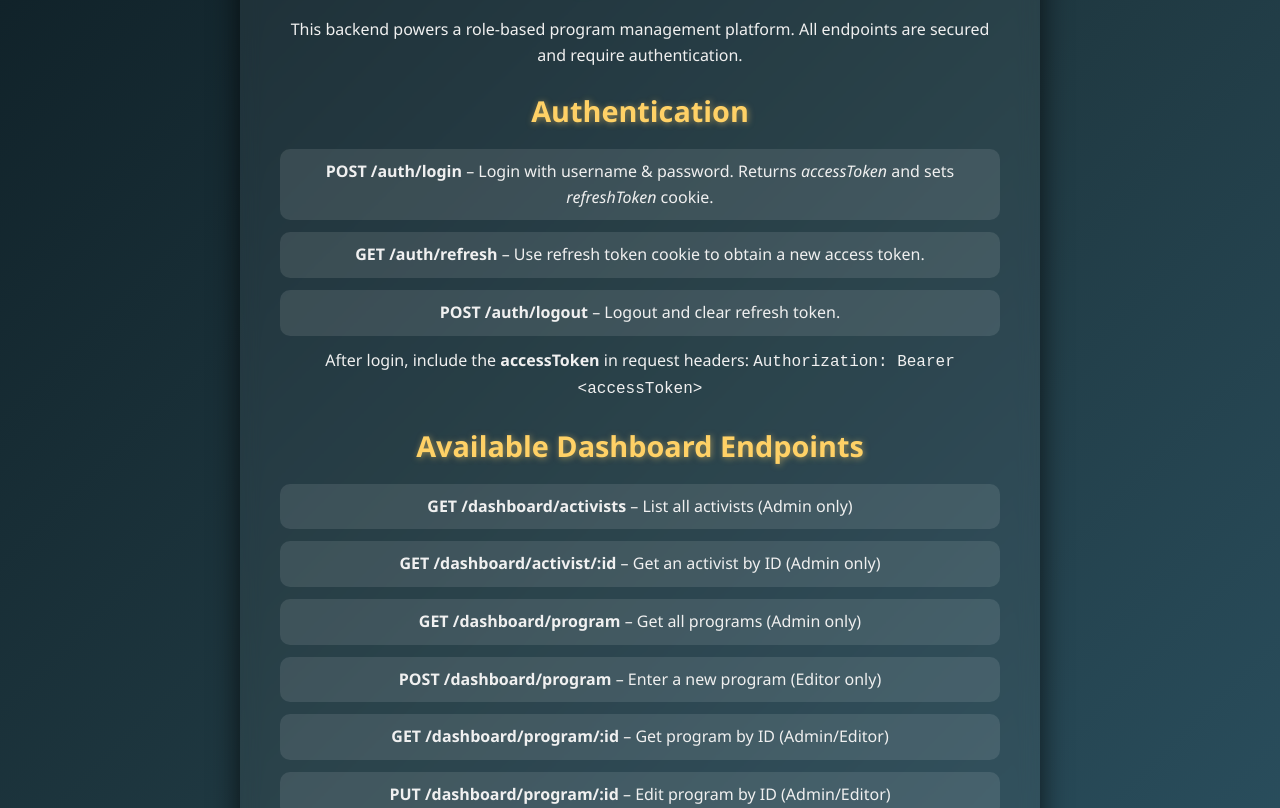
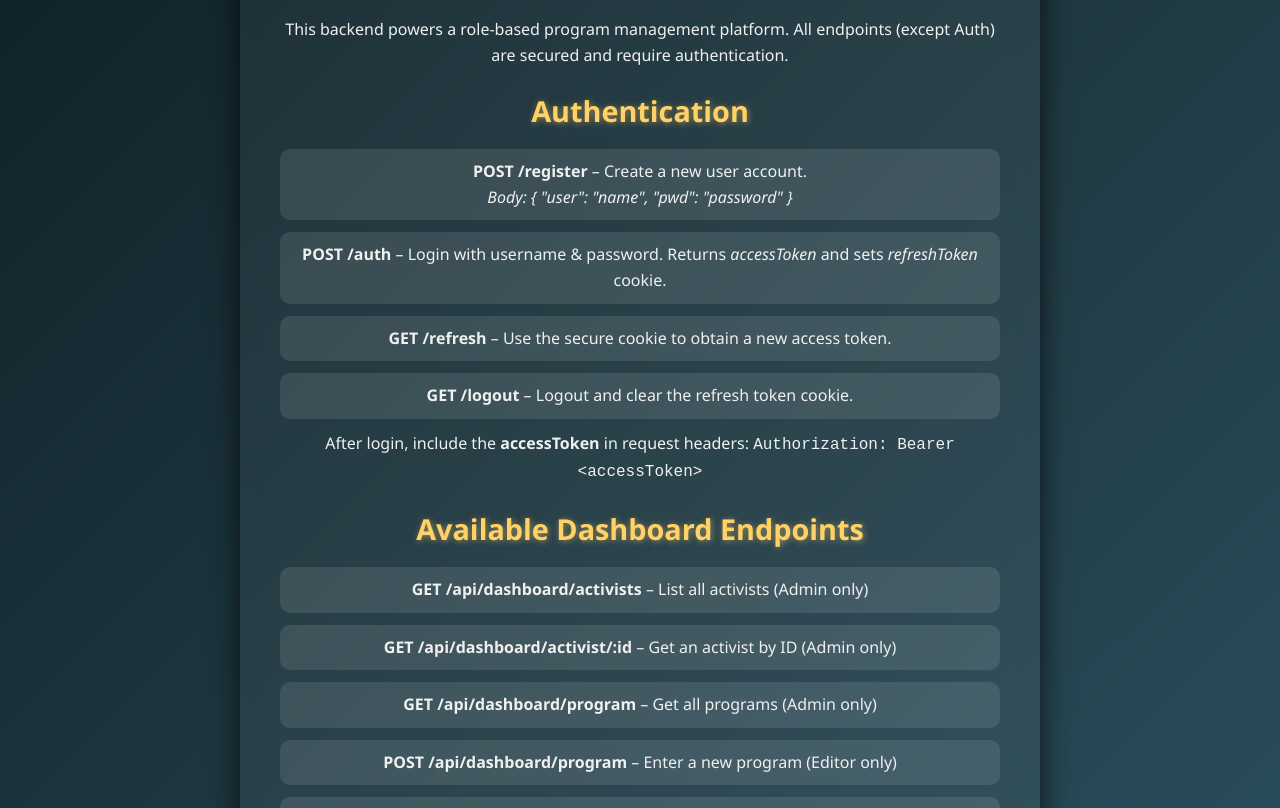
Before and after one commit to MeghanaJammu/expressnodebackend, a website: page views/index.html in a window 1280 px wide. Shown: the part 127-935 px from the top of the page. Drawn offline with Linux system fonts and the light colour scheme; files that its build step writes are made by us from their sources.

Commit message:
some debuggings

```diff
--- a/views/index.html
+++ b/views/index.html
@@ -11,21 +11,27 @@
       <h1>Welcome to MyServer Backend API</h1>
       <p>
         This backend powers a role-based program management platform. All
-        endpoints are secured and require authentication.
+        endpoints (except Auth) are secured and require authentication.
       </p>
 
       <h2>Authentication</h2>
       <ul>
         <li>
-          <strong>POST /auth/login</strong> – Login with username & password.
-          Returns <em>accessToken</em> and sets <em>refreshToken</em> cookie.
+          <strong>POST /register</strong> – Create a new user account. <br /><em
+            >Body: { "user": "name", "pwd": "password" }</em
+          >
         </li>
         <li>
-          <strong>GET /auth/refresh</strong> – Use refresh token cookie to
-          obtain a new access token.
+          <strong>POST /auth</strong> – Login with username & password. Returns
+          <em>accessToken</em> and sets <em>refreshToken</em> cookie.
         </li>
         <li>
-          <strong>POST /auth/logout</strong> – Logout and clear refresh token.
+          <strong>GET /refresh</strong> – Use the secure cookie to obtain a new
+          access token.
+        </li>
+        <li>
+          <strong>GET /logout</strong> – Logout and clear the refresh token
+          cookie.
         </li>
       </ul>
       <p>
@@ -37,39 +43,39 @@
       <h2>Available Dashboard Endpoints</h2>
       <ul>
         <li>
-          <strong>GET /dashboard/activists</strong> – List all activists (Admin
+          <strong>GET /api/dashboard/activists</strong> – List all activists
+          (Admin only)
+        </li>
+        <li>
+          <strong>GET /api/dashboard/activist/:id</strong> – Get an activist by
+          ID (Admin only)
+        </li>
+        <li>
+          <strong>GET /api/dashboard/program</strong> – Get all programs (Admin
           only)
         </li>
         <li>
-          <strong>GET /dashboard/activist/:id</strong> – Get an activist by ID
-          (Admin only)
+          <strong>POST /api/dashboard/program</strong> – Enter a new program
+          (Editor only)
         </li>
         <li>
-          <strong>GET /dashboard/program</strong> – Get all programs (Admin
-          only)
-        </li>
-        <li>
-          <strong>POST /dashboard/program</strong> – Enter a new program (Editor
-          only)
-        </li>
-        <li>
-          <strong>GET /dashboard/program/:id</strong> – Get program by ID
+          <strong>GET /api/dashboard/program/:id</strong> – Get program by ID
           (Admin/Editor)
         </li>
         <li>
-          <strong>PUT /dashboard/program/:id</strong> – Edit program by ID
+          <strong>PUT /api/dashboard/program/:id</strong> – Edit program by ID
           (Admin/Editor)
         </li>
         <li>
-          <strong>DELETE /dashboard/program/:id</strong> – Delete program by ID
-          (Admin/Editor)
+          <strong>DELETE /api/dashboard/program/:id</strong> – Delete program by
+          ID (Admin/Editor)
         </li>
       </ul>
 
       <h2>Notes for Developers</h2>
       <p>
-        1. All endpoints are protected; only users with correct roles can access
-        them. <br />
+        1. All dashboard endpoints are protected; only users with correct roles
+        can access them. <br />
         2. Use JWT access tokens in <code>Authorization</code> header for API
         requests. <br />
         3. Refresh token is stored in <em>httpOnly</em> cookie for token
```
